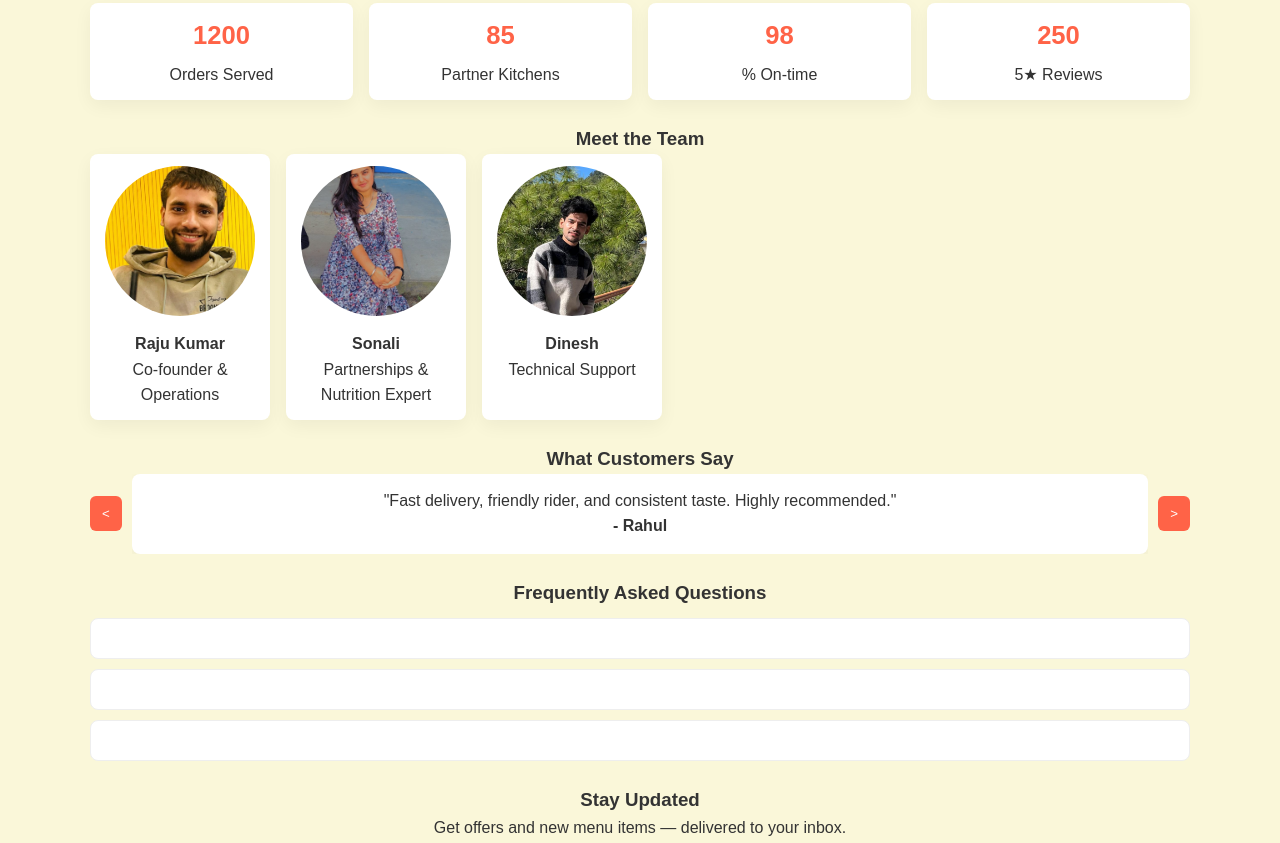
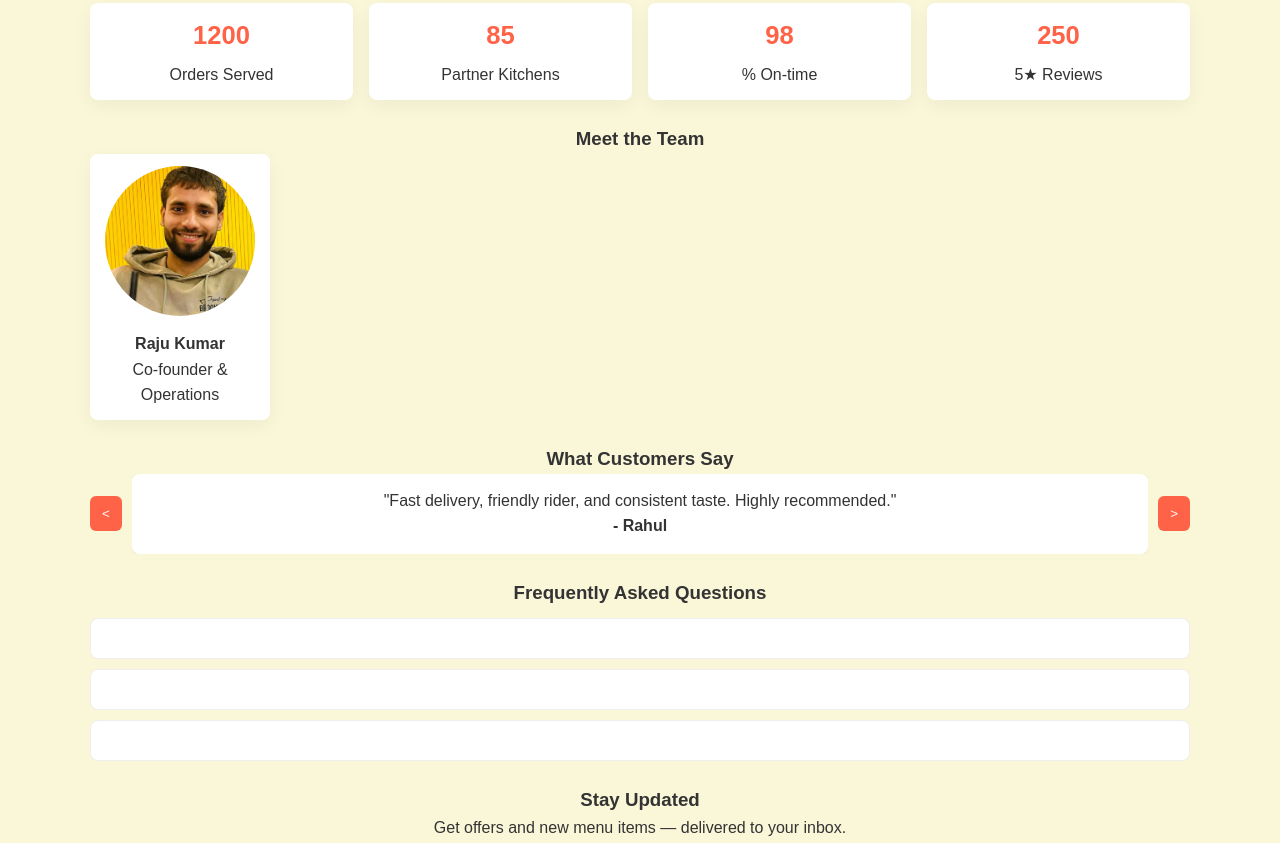
Before and after one commit to ra6hull/spicy-food-web, a plain HTML site: page index.html in a window 1280 px wide. Shown: the part 2299-3142 px from the top of the page. Drawn offline with Linux system fonts and the light colour scheme.

Commit message:
update copyright year
updated copyright year.

```diff
--- a/index.html
+++ b/index.html
@@ -278,16 +278,6 @@
           <h4>Raju Kumar</h4>
           <p>Co-founder & Operations</p>
         </div>
-        <div class="team-card">
-          <img src="ssss.jpeg" alt="Team member 2" style="width:150px; height:150px; object-fit:cover; border-radius:50%; margin-bottom:8px;">
-          <h4>Sonali</h4>
-          <p>Partnerships & Nutrition Expert</p>
-        </div>
-        <div class="team-card">
-          <img src="dinesh.jpeg" alt="Team member 3" style="width:150px; height:150px; object-fit:cover; border-radius:50%; margin-bottom:8px;">
-          <h4>Dinesh</h4>
-          <p>Technical Support</p>
-        </div>
       </div>
     </div>
 
@@ -390,7 +380,7 @@
 
     <!-- Footer -->
     <footer>
-        <p>&copy; 2024 FoodFast. All rights reserved.</p>
+        <p>&copy; 2025 FoodFast. All rights reserved.</p>
         <div class="social-icons">
             <!-- <a href="https://x.com/ABHINAV78339768" target="_blank"><i class="fab fa-twitter"></i></a> -->
             <a href="https://www.instagram.com/ra6hull?igsh=MXU3dHhjbXVjcjVybQ==" target="_blank"><i class="fab fa-instagram"></i></a>
```
